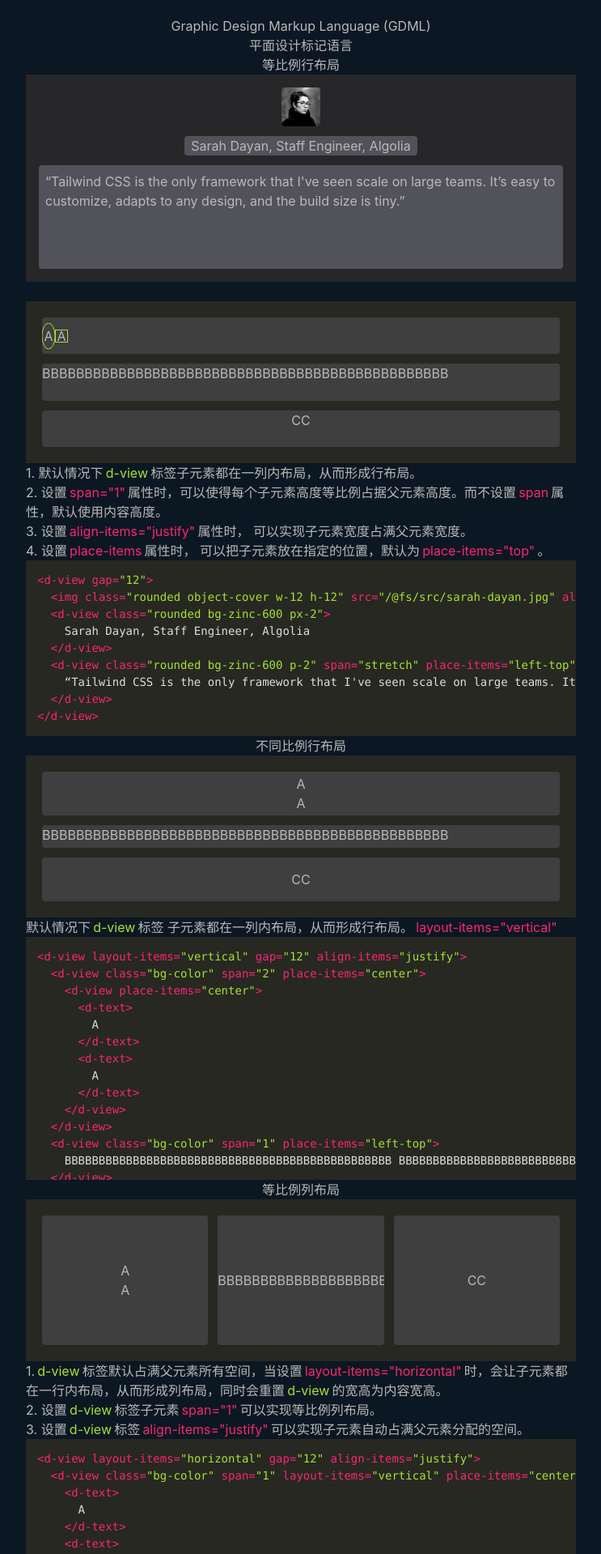
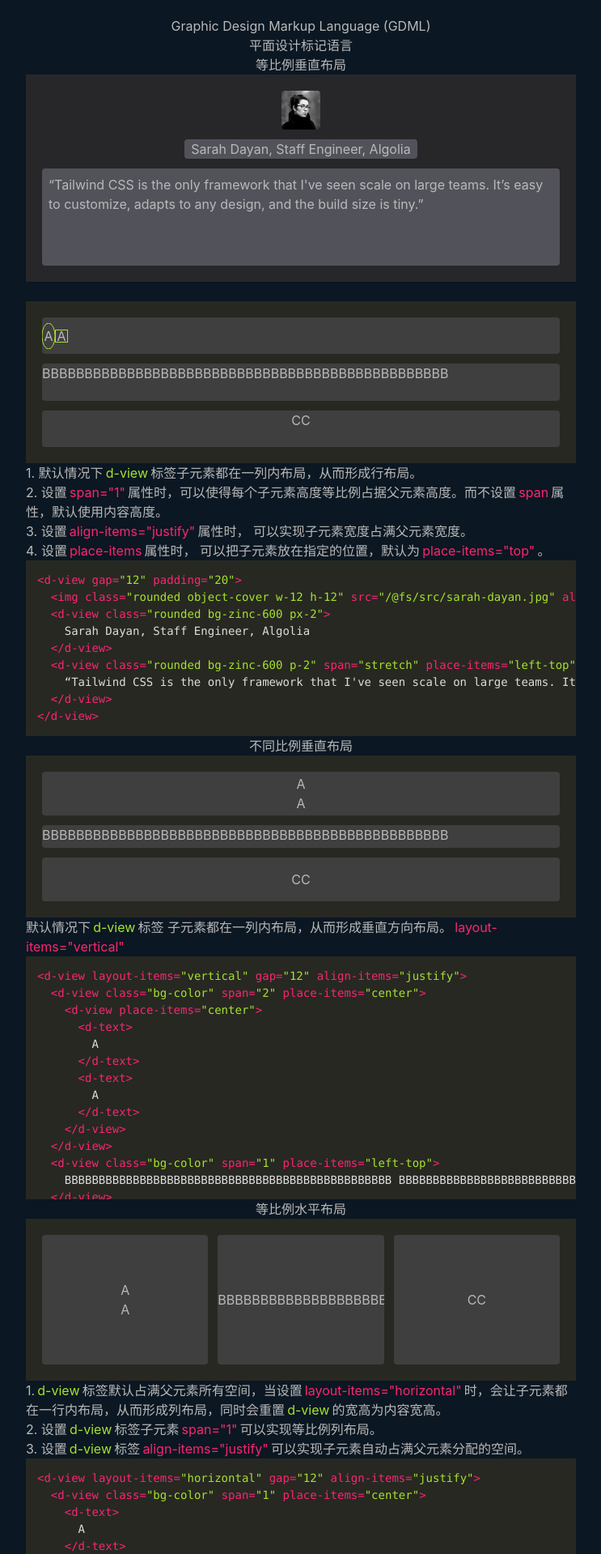
Before and after one commit to wenshin/dxml, a React (Create React App) app: page / in a window 1280 px wide. Shown: the top 1919 px of the page at 81% size, without its empty margins (268-1011 px from the left). Built offline with nearby package versions, Linux system fonts and the light colour scheme.

Commit message:
feat: add padding

```diff
--- a/src/App.tsx
+++ b/src/App.tsx
@@ -12,10 +12,10 @@ function App() {
       </section>
       <section>
         <h2>
-          <d-text crop="2">等比例行布局</d-text>
+          <d-text crop="2">等比例垂直布局</d-text>
         </h2>
-        <div className="bg-zinc-800 p-4 h-64" id="equal-row">
-          <d-view gap="12">
+        <div className="bg-zinc-800 h-64" id="equal-row">
+          <d-view gap="12" padding="20">
             <img
               className="rounded object-cover w-12 h-12"
               src={avatarSrc}
@@ -86,7 +86,7 @@ function App() {
       </section>
       <section>
         <h2>
-          <d-text crop="2">不同比例行布局</d-text>
+          <d-text crop="2">不同比例垂直布局</d-text>
         </h2>
         <div className="case-container" id="unequal-row">
           <d-view layout-items="vertical" gap="12" align-items="justify">
@@ -108,23 +108,18 @@ function App() {
         </div>
         <p className="case-desc">
           默认情况下<span className="hljs-string">d-view</span>标签
-          子元素都在一列内布局，从而形成行布局。
+          子元素都在一列内布局，从而形成垂直方向布局。
           <span className="hljs-tag">layout-items="vertical"</span>
         </p>
         <Code targetId="unequal-row" />
       </section>
       <section>
         <h2>
-          <d-text crop="2">等比例列布局</d-text>
+          <d-text crop="2">等比例水平布局</d-text>
         </h2>
         <div className="case-container" id="equal-col">
           <d-view layout-items="horizontal" gap="12" align-items="justify">
-            <d-view
-              class="bg-color"
-              span="1"
-              layout-items="vertical"
-              place-items="center"
-            >
+            <d-view class="bg-color" span="1" place-items="center">
               <d-text>A</d-text>
               <d-text>A</d-text>
             </d-view>
@@ -157,7 +152,7 @@ function App() {
       </section>
       <section>
         <h2>
-          <d-text crop="2">不同比例列布局</d-text>
+          <d-text crop="2">不同比例水平布局</d-text>
         </h2>
         <div className="case-container" id="unequal-col">
           <d-view layout-items="horizontal" gap="12" align-items="justify">
--- a/src/gdml/util.ts
+++ b/src/gdml/util.ts
@@ -42,7 +42,7 @@ export function insertSpanStyle(span: string) {
 
 export function insertGapStyle(gap: string) {
   const [rowGap, colGap] = gap.split(' ');
-  const id = `d-gap-${rowGap}-${colGap || rowGap}`;
+  const id = `d-gap-${gap.replaceAll(' ', '_')}`;
   insertStyleElement(
     id,
     `[gap="${gap}"] > * { margin-bottom: ${rowGap}px; }
@@ -53,6 +53,17 @@ export function insertGapStyle(gap: string) {
   );
 }
 
+export function insertPaddingStyle(padding: string) {
+  const values = padding.split(' ');
+  const id = `d-padding-${padding.replaceAll(' ', '_')}`;
+  insertStyleElement(
+    id,
+    `[padding="${padding}"] { padding: ${values
+      .map((v) => v + 'px')
+      .join(' ')}; }`
+  );
+}
+
 export function insertCropStyle(crop: string) {
   const id = `d-text-crop-${crop}`;
   insertStyleElement(
--- a/src/gdml/view.ts
+++ b/src/gdml/view.ts
@@ -1,5 +1,5 @@
 import { AlignItemsType, LayoutAtrributes, PositionType } from '.';
-import { insertGapStyle, insertSpanStyle } from './util';
+import { insertGapStyle, insertPaddingStyle, insertSpanStyle } from './util';
 
 const ALIGN_ITEMS_CONFIG = {
   col: [
@@ -42,6 +42,10 @@ export class View extends HTMLElement {
     if (gap) {
       insertGapStyle(gap);
     }
+    const padding = this.getAttribute('padding');
+    if (padding) {
+      insertPaddingStyle(padding);
+    }
     const layout = this.getAttribute(
       'layout-items'
     ) as LayoutAtrributes['layout-items'];
```
